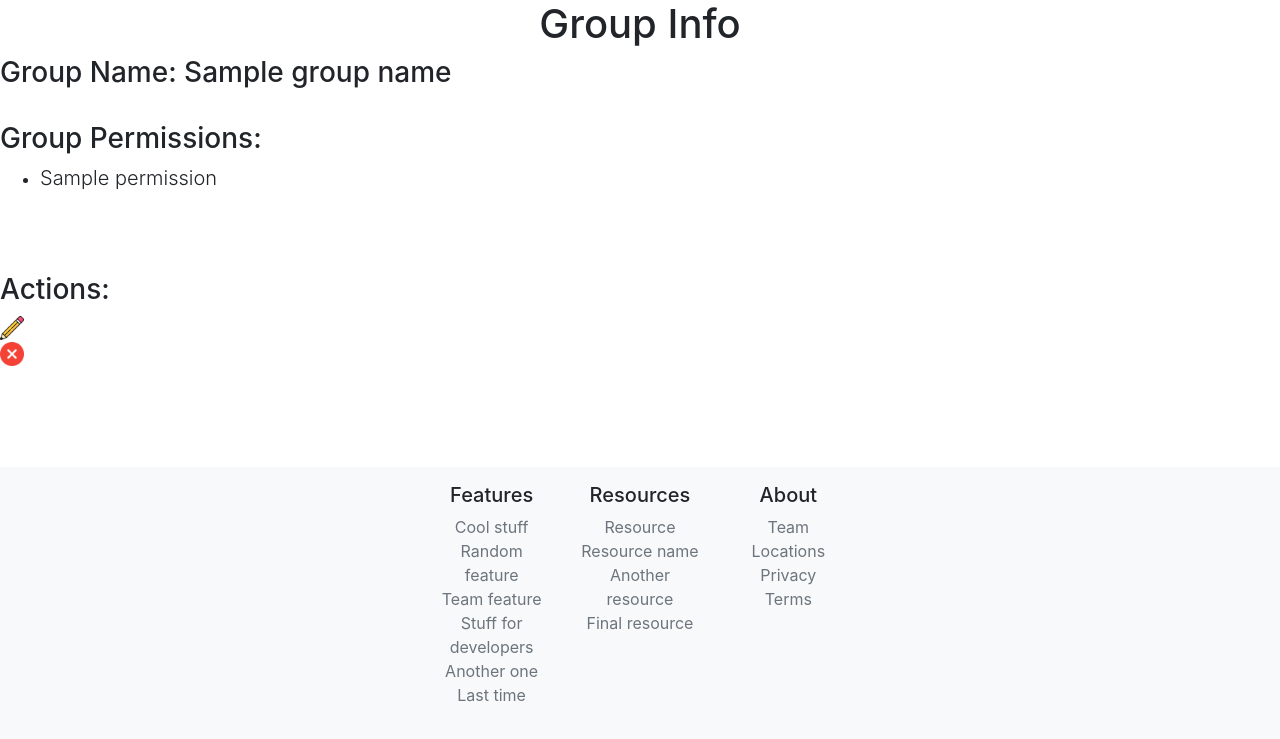
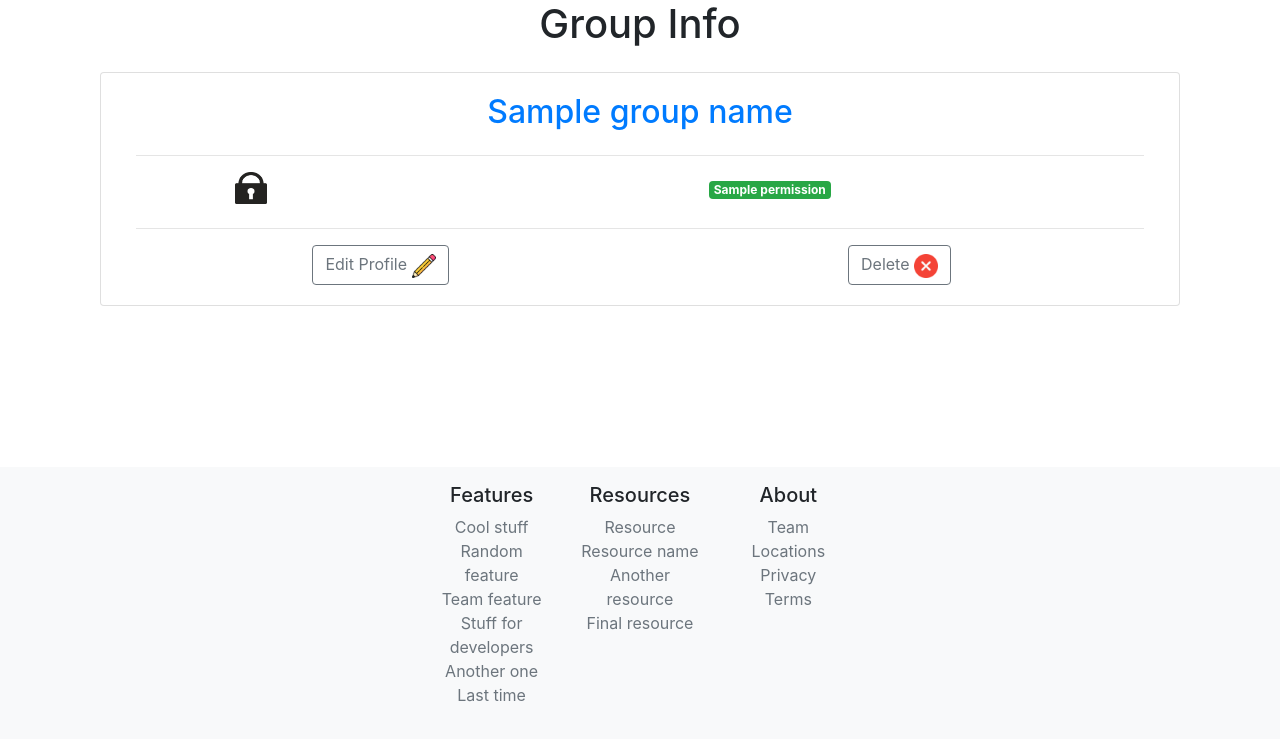
Before and after one commit to 0xfederico/balto, a Django app: template users/templates/users/group_info.html in a window 1280 px wide. Shown: the part 61-800 px from the top of the page. Run offline with Django 3.2, Linux system fonts and the light colour scheme; a user stored in the database is signed in; tables that the repository leaves empty hold one stand-in row (values such as "Sample post"); the template is opened without the code that fills it: most values are stand-ins (such as "Sample title", 1, 10 or a date in 2020).

Commit message:
:lipstick: added graphical visualization for the GroupInfoView

```diff
--- a/users/templates/users/group_info.html
+++ b/users/templates/users/group_info.html
@@ -5,17 +5,53 @@
 {% block title %}Group Info{% endblock %}
 
 {% block content %}
-    <h1>Group Info</h1>
-    <h3>Group Name: {{ group_name }}</h3>
-    <br>
-    <h3>Group Permissions:</h3>
-    <ul>
-    {% for permission in group_permissions %}
-        <li><p class="lead">{{ permission }}</p></li><br>
-    {% endfor %}
-    </ul>
-    <br>
-    <h3>Actions:</h3>
-    <a href="{% url 'users:group-update' user.pk %}"><img src="{% static 'images/pencil.png' %}" alt="Update" width="24" height="24"></a>
-    <a href="{% url 'users:group-delete' user.pk %}"><img src="{% static 'images/remove.png' %}" alt="Delete" width="24" height="24"></a>
+<h1>Group Info</h1>
+<div class="container py-3 d-flex justify-content-center">
+    <div class="row justify-content-center w-100">
+        <div class="col-12">
+            <div class="card">
+                <div class="card-body text-center">
+                    <div class="container">
+                        <div class="row d-flex justify-content-center align-items-center">
+                            <h2 class="mb-2 text-primary">{{ group_name }}</h2>
+                        </div>
+                        <hr>
+                        <div class="row d-flex justify-content-center align-items-center">
+                            <div class="col-3 mb-2 align-items-end">
+                                <img src="{% static 'images/permissions.png' %}" alt="Permissions" width="32"
+                                     height="32">
+                            </div>
+                            <div class="col-9 mb-2 justify-content-start">
+                                {% for permission in group_permissions %}
+                                <span class="badge badge-success">{{ permission }}</span>
+                                {% endfor %}
+                            </div>
+                        </div>
+                        {% if user.is_superuser or user.is_responsible %}
+                        <hr>
+                        <div class="row d-flex justify-content-center align-items-center">
+                            <div class="col-6">
+                                <a href="{% url 'users:group-update' group_pk %}">
+                                    <button type="button" class="btn btn-outline-secondary">
+                                        Edit Profile
+                                        <img src="{% static 'images/pencil.png' %}" alt="Update" width="24" height="24">
+                                    </button>
+                                </a>
+                            </div>
+                            <div class="col-6">
+                                <a href="{% url 'users:group-delete' group_pk %}">
+                                    <button type="button" class="btn btn-outline-secondary">
+                                        Delete
+                                        <img src="{% static 'images/remove.png' %}" alt="Delete" width="24" height="24">
+                                    </button>
+                                </a>
+                            </div>
+                        </div>
+                        {% endif %}
+                    </div>
+                </div>
+            </div>
+        </div>
+    </div>
+</div>
 {% endblock %}
--- a/users/views.py
+++ b/users/views.py
@@ -131,6 +131,7 @@ class GroupInfoView(LoginRequiredMixin, SuccessMessageMixin, DetailView):
     def get(self, request: HttpRequest, *args, **kwargs):
         self.object = self.get_object()
         context = {"group_name": self.object.name,
+                   "group_pk": self.object.pk,
                    "group_permissions": [i.name for i in self.object.permissions.all()]}
         return self.render_to_response(context)
 
```
Also changed, not shown: static/images/permissions.png (added).
